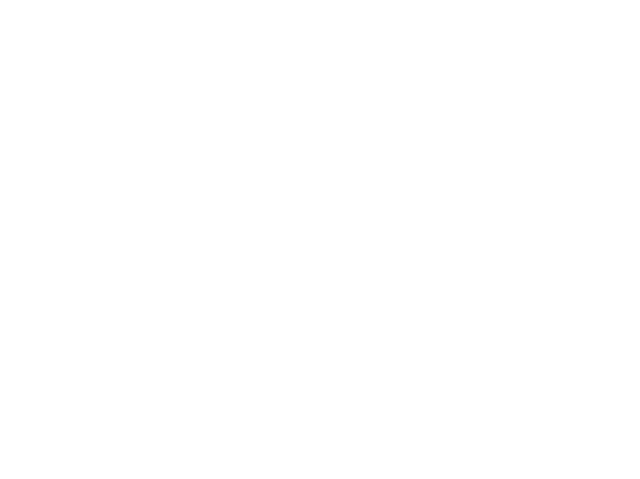
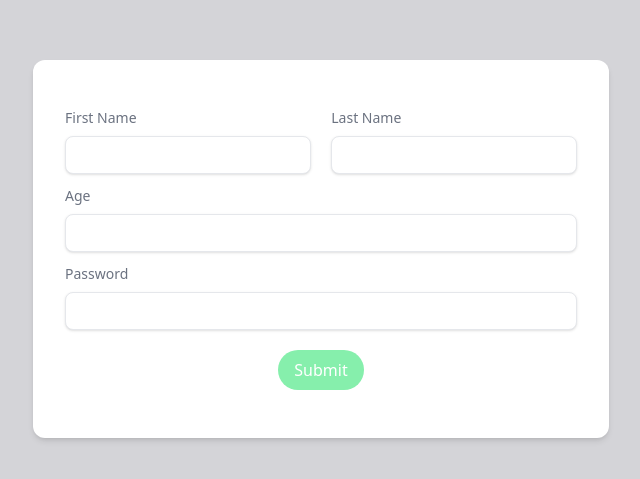
Before and after one commit to ChShehroz/React-hook-forms, a React (Vite) app: page / in a window 1280 px wide. Shown: the part 143-622 px from the top of the page, without its empty margins (319-959 px from the left). Built offline with nearby package versions, Linux system fonts and the light colour scheme.

Commit message:
Create simple form

```diff
--- a/src/Component/Forms/Forms.tsx
+++ b/src/Component/Forms/Forms.tsx
@@ -1,11 +1,68 @@
 const Forms = () => {
   return (
-    <form>
-      <div className="mb-3">
-        <label htmlFor="name"></label>
-        <input id="name" type="text" />
-      </div>
-    </form>
+    <div className="flex justify-center items-center h-screen bg-zinc-300">
+      <form className="bg-white shadow-md rounded-xl px-8 p-12 mb-4 w-full max-w-xl">
+        <div className="flex w-full justify-between mb-3">
+          <div className="w-[48%]">
+            <label
+              htmlFor="fname"
+              className="block text-gray-500 text-sm font-medium mb-2"
+            >
+              First Name
+            </label>
+            <input
+              id="fname"
+              type="text"
+              className="shadow appearance-none border rounded-lg w-full py-2 px-3 text-gray-700 leading-tight focus:outline-none focus:shadow-outline"
+            />
+          </div>
+          <div className="w-[48%]">
+            <label
+              htmlFor="lname"
+              className="block text-gray-500 text-sm font-medium mb-2"
+            >
+              Last Name
+            </label>
+            <input
+              id="lname"
+              type="text"
+              className="shadow appearance-none border rounded-lg w-full py-2 px-3 text-gray-700 leading-tight focus:outline-none focus:shadow-outline"
+            />
+          </div>
+        </div>
+        <div className="mb-3">
+          <label
+            htmlFor="age"
+            className="block text-gray-500 text-sm font-medium mb-2"
+          >
+            Age
+          </label>
+          <input
+            id="age"
+            type="number"
+            className="shadow appearance-none border rounded-lg w-full py-2 px-3 text-gray-700 leading-tight focus:outline-none focus:shadow-outline"
+          />
+        </div>
+        <div className="mb-3">
+          <label
+            htmlFor="password"
+            className="block text-gray-500 text-sm font-medium mb-2"
+          >
+            Password
+          </label>
+          <input
+            id="password"
+            type="password"
+            className="shadow appearance-none border rounded-lg w-full py-2 px-3 text-gray-700 leading-tight focus:outline-none focus:shadow-outline"
+          />
+        </div>
+        <div className="flex justify-center items-center mt-5">
+          <button className="bg-green-300 hover:bg-green-500 text-white font-normal py-2 px-4 rounded-full">
+            Submit
+          </button>
+        </div>
+      </form>
+    </div>
   );
 };
 
```
